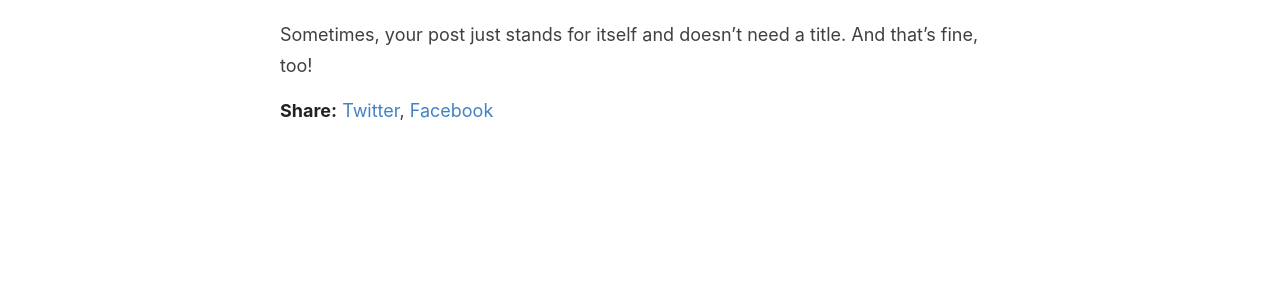
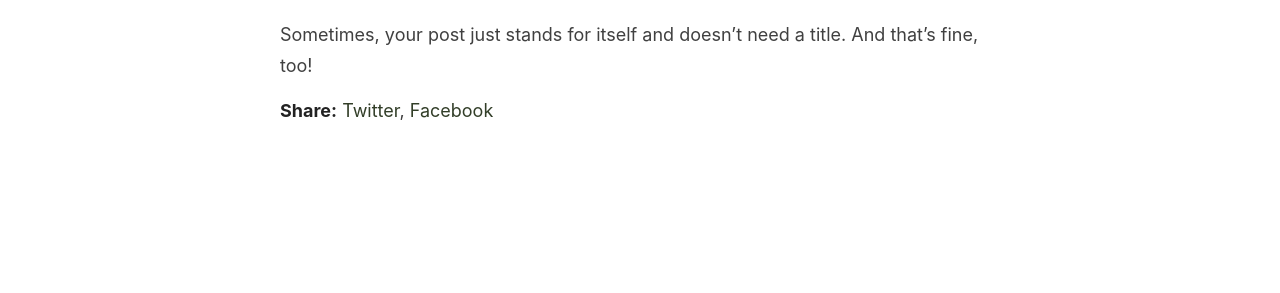
Before and after one commit to gammacray/katherinelushcounselling, a Jekyll site: the page built from _posts/2019-08-08-no-title-posts.md, in a window 1280 px wide. Shown: the part 271-564 px from the top of the page. Built offline with Jekyll 4.4.1, drawn with Linux system fonts in a browser that asks for light colours.

Commit message:
Updated style.scss.

```diff
--- a/assets/style.scss
+++ b/assets/style.scss
@@ -177,7 +177,7 @@ span[data-pullquote]:before {
 }
 
 a {
-  color: $blue;
+  color: #323e28;
   text-decoration: none;
 	cursor: pointer;
   &:hover, &:active {
@@ -351,7 +351,7 @@ nav {
 
     @include mobile {
       margin: 0 10px;
-      color: $blue;
+      color: #323e28;
     }
   }
 }
```
